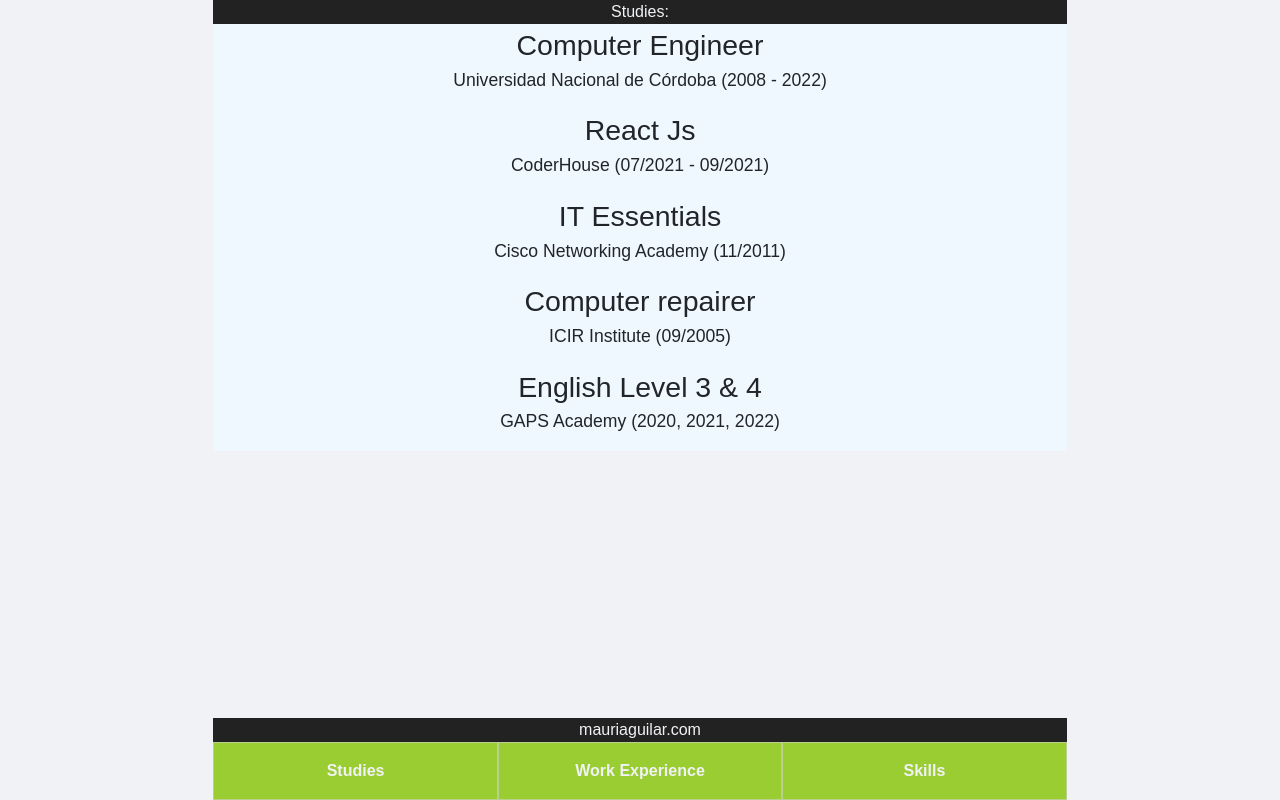
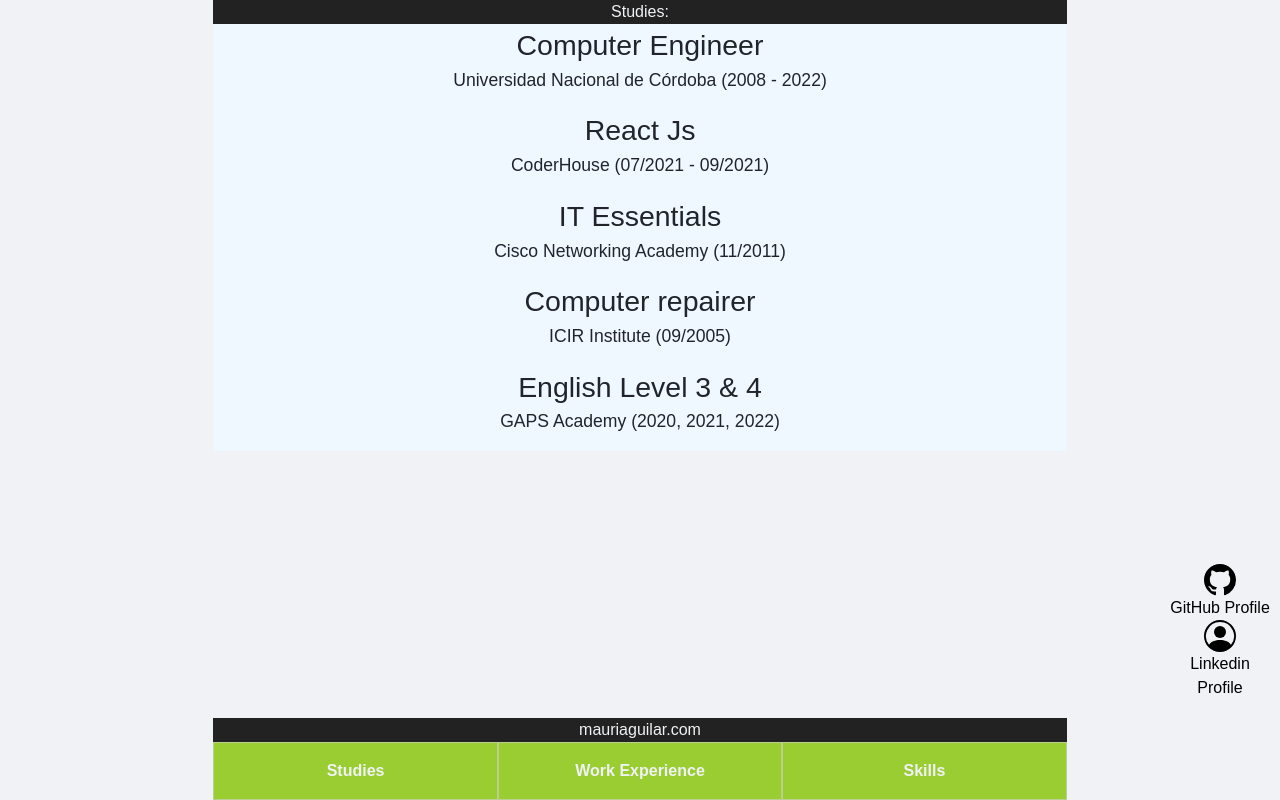
Before and after one commit to mauriaguilar/mauriaguilar.com, a React (Create React App) app: page / in a window 1280 px wide. Built offline with nearby package versions, Linux system fonts and the light colour scheme.

Commit message:
Adding buttons

```diff
--- a/src/App.css
+++ b/src/App.css
@@ -86,3 +86,25 @@ a {
   height: 40%;
   max-width: 90%;
 }
+
+.SideButtons {
+  position: fixed;
+  bottom: 0px;
+  right: 10px;
+  width: 100px;
+  bottom: 100px;
+  color: #222;
+}
+
+.button-link{
+  color: black !important;
+  position: relative;
+  text-decoration: none;
+  font-weight: normal !important;
+  font-size: 1rem;
+}
+
+.button-link a{
+  color: inherit;
+  list-style: none;
+}
--- a/src/App.js
+++ b/src/App.js
@@ -68,7 +68,7 @@ class App extends Component {
               <li>Intel Transportation<br/>
                   <small>OpenVINO framework for deep learning models, Python, Docker, DockerCompose, JQuery, Flask, ThingsBoard for IoT, AWS IoT, AWS ECR, AWS EC2, GitHub, English meetings - (2020-2022)</small>
                   <div className='cap'>
-                    <iframe width="90%" height="400px" src="https://www.youtube.com/embed/Ru51DELfc-Q" title="New OpenVINO Solution: Edge Insights For Fleet | Edge Innovation Series for Developers" frameborder="0" allow="accelerometer; autoplay; clipboard-write; encrypted-media; gyroscope; picture-in-picture; web-share" allowfullscreen></iframe>
+                    <iframe width="90%" height="400px" src="https://www.youtube.com/embed/Ru51DELfc-Q" title="New OpenVINO Solution: Edge Insights For Fleet | Edge Innovation Series for Developers" frame-border="0" allow="accelerometer; autoplay; clipboard-write; encrypted-media; gyroscope; picture-in-picture; web-share"></iframe>
                   </div>
               </li>
               <li>Telecom Personal Mobile & Web Apps<br/>
@@ -124,6 +124,10 @@ class App extends Component {
                 Test: <br/>
                 <small>PyTest</small>
               </li>
+              <li>
+                Languages: <br/>
+                <small>English</small>
+              </li>
             </ul>
           </div>
         </div>
@@ -169,6 +173,24 @@ class App extends Component {
           </div>
         </div>
 
+        <div className='row position-relative'>
+          <div className='col SideButtons'>
+            <a className='button-link' href="https://github.com/mauriaguilar">
+              <svg xmlns="http://www.w3.org/2000/svg" width="32" height="32" fill="currentColor" className="bi bi-github" viewBox="0 0 16 16">
+                <path d="M8 0C3.58 0 0 3.58 0 8c0 3.54 2.29 6.53 5.47 7.59.4.07.55-.17.55-.38 0-.19-.01-.82-.01-1.49-2.01.37-2.53-.49-2.69-.94-.09-.23-.48-.94-.82-1.13-.28-.15-.68-.52-.01-.53.63-.01 1.08.58 1.23.82.72 1.21 1.87.87 2.33.66.07-.52.28-.87.51-1.07-1.78-.2-3.64-.89-3.64-3.95 0-.87.31-1.59.82-2.15-.08-.2-.36-1.02.08-2.12 0 0 .67-.21 2.2.82.64-.18 1.32-.27 2-.27.68 0 1.36.09 2 .27 1.53-1.04 2.2-.82 2.2-.82.44 1.1.16 1.92.08 2.12.51.56.82 1.27.82 2.15 0 3.07-1.87 3.75-3.65 3.95.29.25.54.73.54 1.48 0 1.07-.01 1.93-.01 2.2 0 .21.15.46.55.38A8.012 8.012 0 0 0 16 8c0-4.42-3.58-8-8-8z"/>
+              </svg>
+              <br/>GitHub Profile
+            </a>
+            <a className='button-link' href="https://www.linkedin.com/in/mauriaguilar/">
+              <svg xmlns="http://www.w3.org/2000/svg" width="32" height="32" fill="currentColor" className="bi bi-person-circle" viewBox="0 0 16 16">
+                <path d="M11 6a3 3 0 1 1-6 0 3 3 0 0 1 6 0z"/>
+                <path fillRule="evenodd" d="M0 8a8 8 0 1 1 16 0A8 8 0 0 1 0 8zm8-7a7 7 0 0 0-5.468 11.37C3.242 11.226 4.805 10 8 10s4.757 1.225 5.468 2.37A7 7 0 0 0 8 1z"/>
+              </svg>
+              <br/>Linkedin Profile
+            </a>
+          </div>
+        </div>
+
       </div>
     );
   }
```
